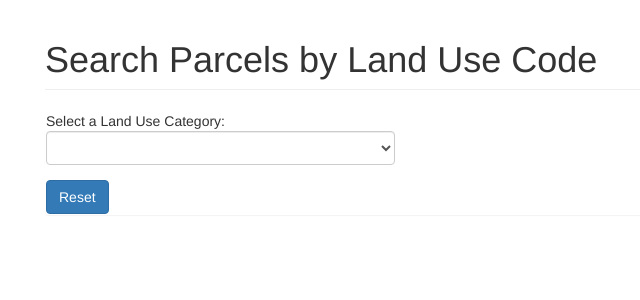
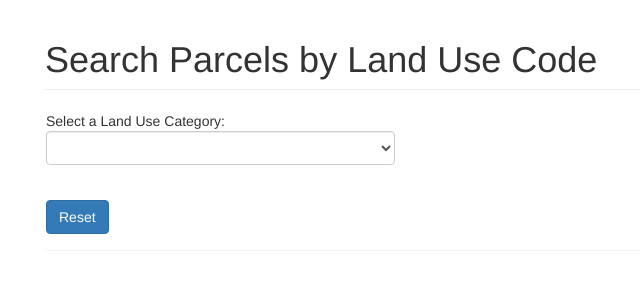
Before and after one commit to seangwright/hacknakron-team-f, an Angular app: page / in a window 1280 px wide. Shown: the top 300 px of the page, without its empty margins (40-680 px from the left). Built offline with nearby package versions, Linux system fonts and the light colour scheme; what angular-2-dropdown-multiselect, ng2-smart-table would draw is missing.

Commit message:
style changes for improved layout and display

```diff
--- a/src/app/app.component.css
+++ b/src/app/app.component.css
@@ -1,3 +1,7 @@
 ng2-smart-table {
     font-size: 18px;
 }
+.btn { overflow: hidden;
+    margin-top: 2rem;
+    margin-bottom: 1.5rem;
+    }
--- a/src/app/app.component.html
+++ b/src/app/app.component.html
@@ -15,7 +15,7 @@
         </div>
         </div>
         <div class='row'>
-        <div *ngIf="selectedCategory" class="col-md-4">
+        <div *ngIf="selectedCategory" class="col-md-6">
           <span>Select Land Use Option(s): </span>
           <ss-multiselect-dropdown [options]="lucOptions" [(ngModel)]="myOptions" [settings]="multiSelectSettings">
           </ss-multiselect-dropdown>
```
